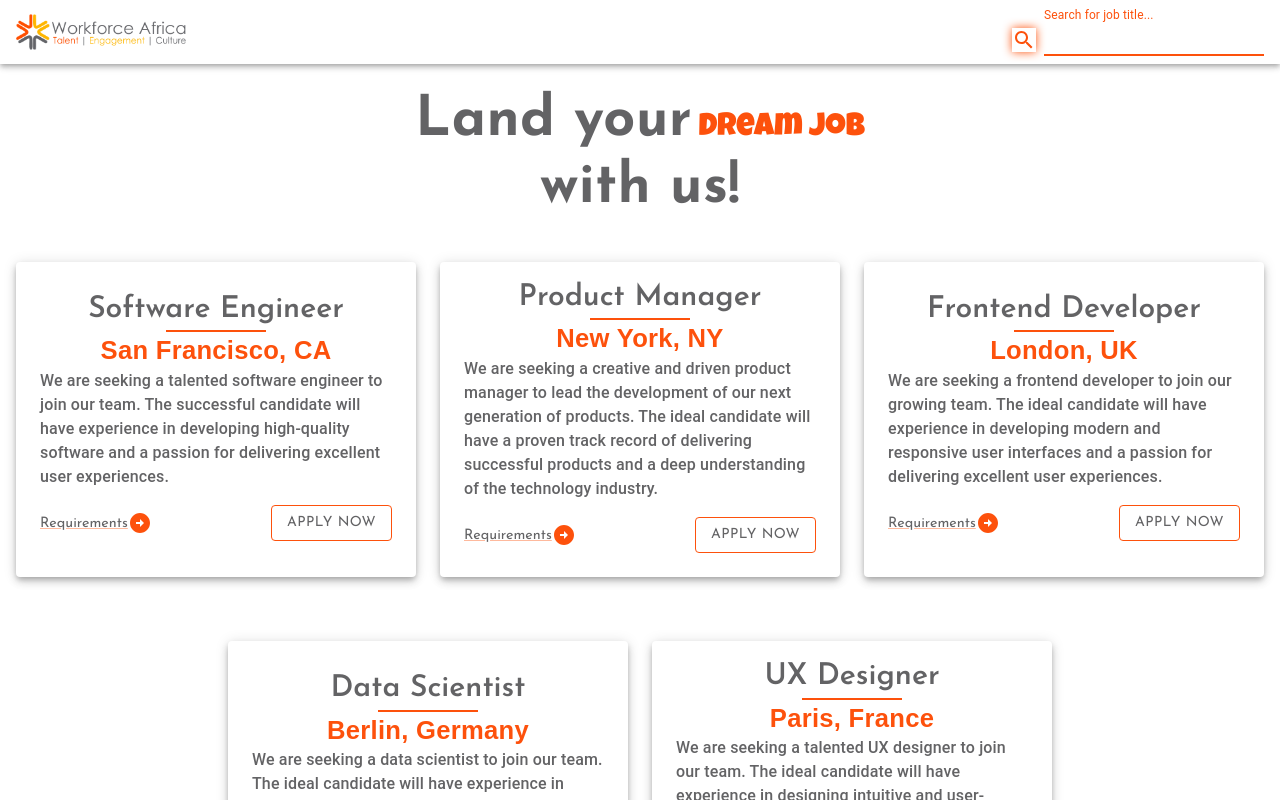
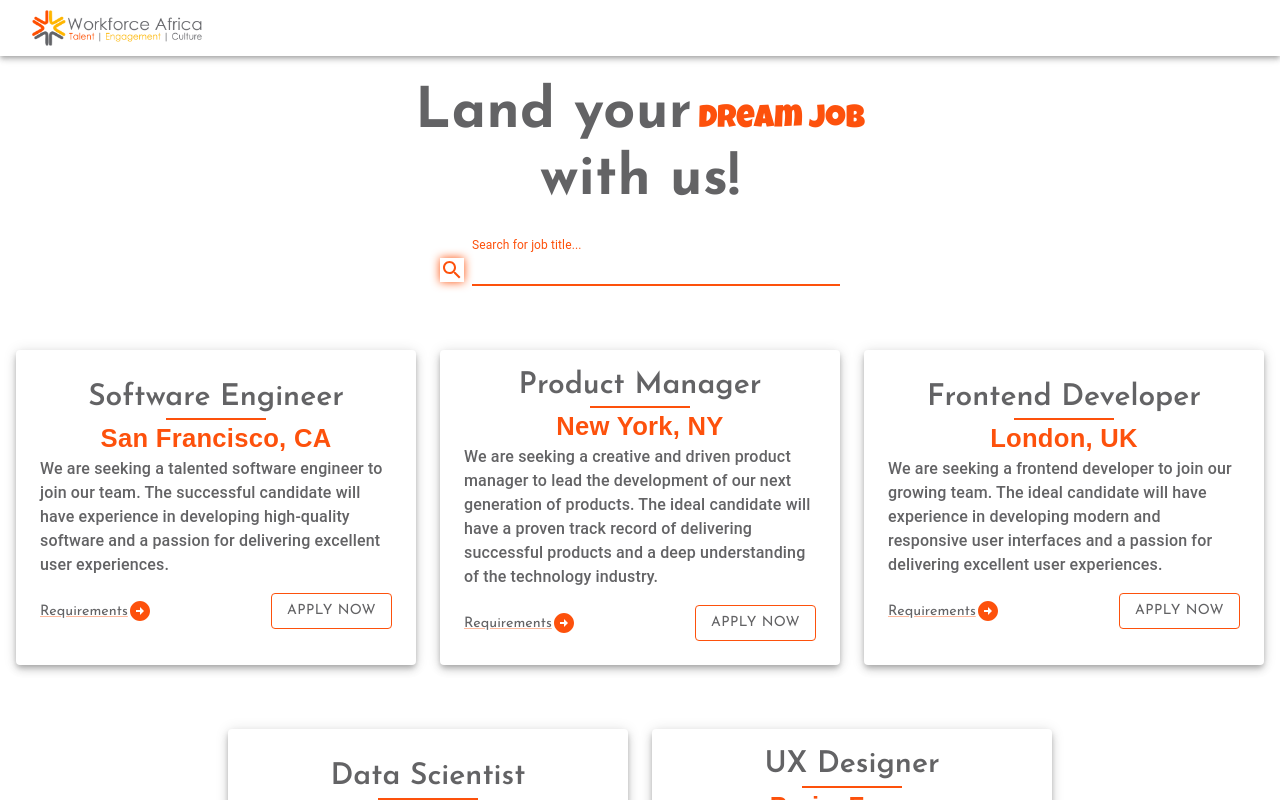
Before and after one commit to WalobwaD/Workforce-Africa, a React (Create React App) app: page / in a window 1280 px wide. Shown: the top 800 px of the page. Built offline with nearby package versions, Linux system fonts and the light colour scheme; a web font is replaced by a local one.

Commit message:
Moved searchBar

```diff
--- a/src/App.js
+++ b/src/App.js
@@ -1,6 +1,6 @@
 //components and style imports
 import NavBar from './components/NavBar/NavBar';
-import Title from './title/title';
+import Title from './components/title/title';
 import Jobs from './components/jobs/Jobs';
 import { flexBox } from './components/jobs/styles';
 
--- a/src/components/NavBar/NavBar.js
+++ b/src/components/NavBar/NavBar.js
@@ -5,7 +5,6 @@ import logo from "./logo.png"
 import { AppBar, Toolbar, Box } from "@mui/material"
 import {toolBar, image}from "./NavStyles"
 
-import SearchBar from './SearchBar/SearchBar';
 
 
 export default function NavBar() {
@@ -15,7 +14,6 @@ export default function NavBar() {
       <AppBar position="static">
         <Toolbar sx={toolBar}>
           <Box component="img" src={logo} alt='logo' sx={image}/>
-          <SearchBar />
         </Toolbar>
       </AppBar>
     </Box>
--- a/src/components/NavBar/NavStyles.js
+++ b/src/components/NavBar/NavStyles.js
@@ -5,7 +5,11 @@ export const toolBar = {
   alignItems: 'center',
   justifyContent: 'space-between',
 
-  paddingX: 2,
+  paddingX: {
+    mobile: 1,
+    tablet: 3,
+    laptop: 4
+  },
   paddingY: 1
 }
 export const image = {
--- a/src/components/NavBar/SearchBar/styles.js
+++ /dev/null
@@ -1,6 +0,0 @@
-const searchBox = {
-  display: 'flex',
-  alignItems: 'flex-end'
-}
-
-export {searchBox}
--- a/src/components/NavBar/SearchBar/SearchBar.js
+++ b/src/components/SearchBar/SearchBar.js
@@ -4,7 +4,7 @@ import SearchIcon from "@mui/icons-material/Search"
 import { Box, TextField } from "@mui/material"
 import {searchBox} from "./styles"
 
-import { SearchContext } from "../../../context/searchContext"
+import { SearchContext } from "../../context/searchContext"
 
 const SearchBar = ()=> {
     const {searchTerm, setSearch} = useContext(SearchContext)
@@ -22,6 +22,7 @@ const SearchBar = ()=> {
                 variant="standard"
                 autoFocus= {true}
                 color='primary'
+                fullWidth={true}
         />
       </Box>
     )
--- /dev/null
+++ b/src/components/SearchBar/styles.js
@@ -0,0 +1,12 @@
+const searchBox = {
+  display: 'flex',
+  alignItems: 'flex-end',
+  marginY: 3,
+  width: {
+    mobile: '80%',
+    tablet: '70%',
+    laptop: 400
+  }
+}
+
+export {searchBox}
--- a/src/title/title.js
+++ b/src/components/title/title.js
@@ -1,13 +1,17 @@
 import { Typography } from "@mui/material";
+import SearchBar from '../SearchBar/SearchBar';
+
 import { textStyles, innerStyle } from "./styles";
 
 const Title = ()=> (
-
+    <>
     <Typography sx={textStyles} color='secondary' variant="h6" component='h1' align='center'>
         Land your
         <Typography color='primary' sx={innerStyle} variant='h5' display='inline' component='span'> Dream Job </Typography>
         with us!
     </Typography>
+    <SearchBar/>
+    </>
 )
 
 export default Title;
```
Also changed, not shown: src/components/title/styles.js (renamed from src/title/styles.js).
